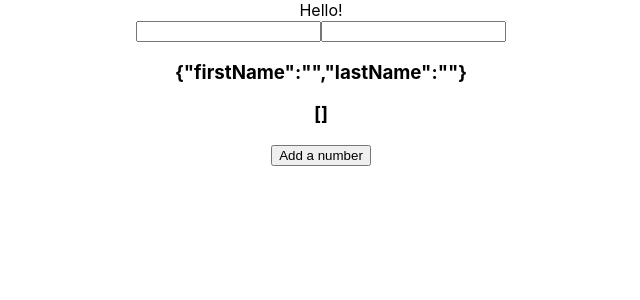
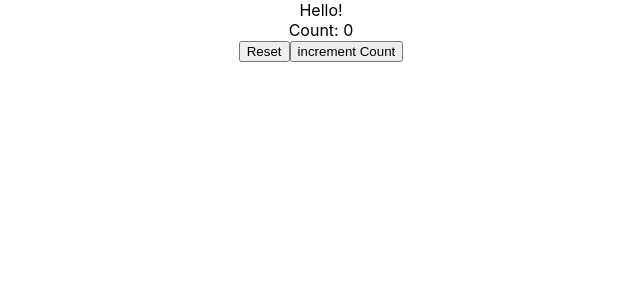
Before and after one commit to Suedo/TS-React-Hooks, a React (Create React App) app: page / in a window 1280 px wide. Shown: the top 300 px of the page, without its empty margins (319-959 px from the left). Built offline with nearby package versions, Linux system fonts and the light colour scheme.

Commit message:
UseEffect basics

```diff
--- a/src/App.tsx
+++ b/src/App.tsx
@@ -1,15 +1,15 @@
 import React from 'react';
 import logo from './logo.svg';
 import './App.css';
-import HookName from './components/HookName'
-import HookArray from './components/HookArray'
+// import HookName from './components/useState/HookName'
+// import HookArray from './components/useState/HookArray'
+import HookOne from './components/useEffect/HookOne'
 
 const App: React.FC = () => {
   return (
     <div className="App">
       Hello!
-      <HookName />
-      <HookArray />
+      <HookOne />
     </div>
   )
 }
--- /dev/null
+++ b/src/components/useEffect/HookOne.tsx
@@ -0,0 +1,22 @@
+import React, { useState, useEffect } from "react";
+
+const HookOne = () => {
+  const initialCount = 0;
+  const [count, setCount] = useState(initialCount);
+
+  useEffect(() => {
+    // run this after every render
+    document.title = `Clicked ${count} times`
+  })
+
+  return (
+    <div>
+      Count: {count}
+      <br />
+      <button onClick={() => setCount(initialCount)}>Reset</button>
+      <button onClick={() => setCount(count + 1)}>increment Count</button>
+    </div>
+  );
+};
+
+export default HookOne;
```
Also changed, not shown: src/components/useState/HookArray.tsx (renamed from src/components/HookArray.tsx), src/components/useState/HookCounter.tsx (renamed from src/components/HookCounter.tsx), src/components/useState/HookCounterv2.tsx (renamed from src/components/HookCounterv2.tsx), src/components/useState/HookName.tsx (renamed from src/components/HookName.tsx).
